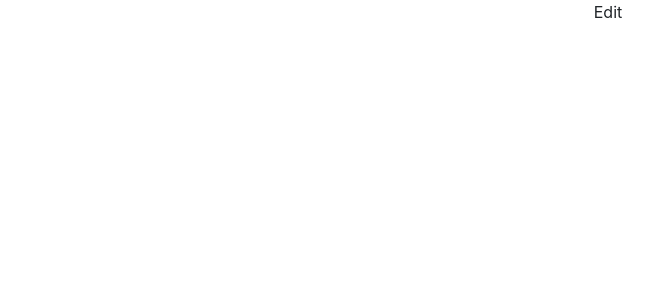
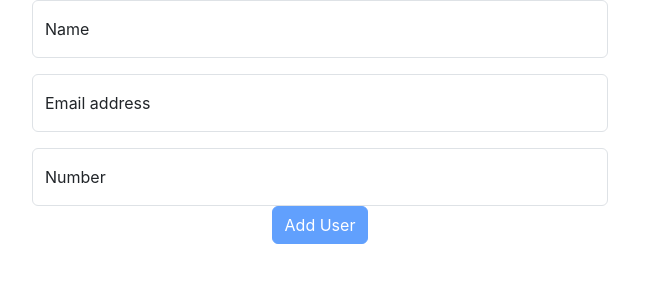
Before and after one commit to suryathink/user-management-system, a React (Create React App) app in the folder client/my-app/: page /edit in a window 1280 px wide. Shown: the top 300 px of the page, without its empty margins (32-685 px from the left). Built offline with nearby package versions, Linux system fonts and the light colour scheme.

Commit message:
Both Client Side and Server Side Completed

```diff
--- a/client/my-app/src/Components/Edit.jsx
+++ b/client/my-app/src/Components/Edit.jsx
@@ -1,9 +1,123 @@
-import React from 'react'
+import Form from 'react-bootstrap/Form';
+import Button from 'react-bootstrap/Button';
+import { useState,useEffect,useRef } from 'react';
+import {useSelector} from "react-redux"
 
-const Edit = () => {
-  return (
-    <div>Edit</div>
-  )
+function Edit() {
+
+  const Ref = useRef(null);
+
+  const [name,setName] = useState("");
+  const [email,setEmail] = useState("");
+  const [phone,setPhone] = useState("");
+  const [isID,setIsID] = useState(false);
+
+  const data = useSelector(state => state.users);
+
+
+  // Check if Local Storage is Empty or not If Yes then Call this function
+
+
+  function getIDFromLocalStorage(){
+
+  // Getting Id from Local Storage
+  const EDIT_ID = JSON.parse(localStorage.getItem("EDIT_ID"))
+
+  if (EDIT_ID) {
+    setIsID(true);
+  }
+
+  let filteredData = data.filter((data)=>{
+    return  EDIT_ID == data._id
+  })
+
+  setName(filteredData[0].name)
+  setEmail(filteredData[0].email)
+  setPhone(filteredData[0].phone)
+
+  console.log("filteredData",filteredData);
 }
 
-export default Edit
+
+
+
+  const addNewUser = async (event) =>{
+      event.preventDefault();
+      try {
+          let response = await fetch("http://localhost:8080/users", {
+          method: "POST",
+          body: JSON.stringify({
+          name: name,
+          email: email,
+          phone: phone
+          }),
+          headers: {
+          "Content-type": "application/json; charset=UTF-8"
+          }
+      });
+          response = await response.json()
+          console.log(response);
+          localStorage.removeItem("EDIT_ID")
+          setEmail("")
+          setName("")
+          setPhone("")
+
+      } catch (error) {
+        console.log(error)
+      }
+
+  }
+
+  useEffect(()=>{
+    if (localStorage.getItem("EDIT_ID")){
+      getIDFromLocalStorage()
+    }
+  },[])
+
+  return (
+
+    <div style={{margin:"0",padding:"0",width:"50%",alignItems:"center",justifyContent:"center"}}>
+
+       <Form.Floating  className="mb-3">
+        <Form.Control
+          id="nameInput"
+          type="text"
+          placeholder="Name"
+          value={name}
+          onChange={(e)=>{ setName(e.target.value)}}
+        />
+        <label  htmlFor="nameInput">Name</label>
+      </Form.Floating>
+
+      <Form.Floating  className="mb-3">
+        <Form.Control
+          id="floatingInputCustom"
+          type="email"
+          placeholder="name@example.com"
+          value={email}
+          onChange={(e)=>{ setEmail(e.target.value)}}
+        />
+        <label htmlFor="floatingInputCustom">Email address</label>
+      </Form.Floating>
+
+      <Form.Floating>
+        <Form.Control
+          id="NumberInput"
+          type="Number"
+          placeholder="Number"
+          value={phone}
+          onChange={(e)=>{ setPhone(e.target.value)}}
+
+        />
+        <label htmlFor="NumberInput">Number</label>
+      </Form.Floating>
+
+   <div>
+   <Button ref={Ref} disabled = {name==="" || email==="" || phone===""}  onClick={addNewUser} variant="primary"> {isID ? "Update User" : "Add User" }</Button>{' '}
+
+   </div>
+    </div>
+  );
+}
+
+export default Edit;
--- a/client/my-app/src/Components/Home.jsx
+++ b/client/my-app/src/Components/Home.jsx
@@ -42,7 +42,6 @@ const Home = () => {
   // Deleting the User with Specific ID
   const handleDelete = async (row)=>{
     let idToBeDeleted = row._id;
-    // localStorage.setItem("deleteID",JSON.stringify(row._id))
 
     try {
       let response = await fetch(`http://localhost:8080/users/${idToBeDeleted}`,{
@@ -52,24 +51,31 @@ const Home = () => {
       }
       })
       response = await response.json();
-      // console.log("Deleted " + response)
       getData();
 
     } catch (error) {
-      console.log("User Deletion Failed");
+      alert(`User Deletion Failed`)
     }
 
+  }
+
+  // Handle Edit
+
+  const handleEdit = (row)=>{
+    localStorage.setItem("EDIT_ID",JSON.stringify(row._id))
   }
 
   useEffect(() => {
     getData();
   }, []);
+
+
+
   return (
     <div>
     <br/>
-    {/* <li><Link to="/">Home</Link></li> */}
     <Link to="/edit">
-      <Button variant="primary" size="lg" active>
+      <Button onClick={()=>{localStorage.removeItem("EDIT_ID")}} variant="primary" size="lg" active>
      Add User
       </Button>{" "}
       </Link>
@@ -100,7 +106,7 @@ const Home = () => {
               </TableCell>
               <TableCell align="center">{row.name}</TableCell>
               <TableCell align="center"><Link to="/view">{<Button onClick={()=>{handleView(row)}} variant="outlined" color="blue">View</Button>}</Link></TableCell>
-            <TableCell align="center">{  <Link to="/edit"> <Button variant="outlined">Edit</Button></Link>}</TableCell>
+            <TableCell align="center">{  <Link to="/edit"> <Button  onClick={()=>{handleEdit(row)}} variant="outlined">Edit</Button></Link>}</TableCell>
               <TableCell align="center">{<Button onClick={()=>{handleDelete(row)}} variant="outlined">Delete</Button>}</TableCell>
             </TableRow>
           ))}
```
